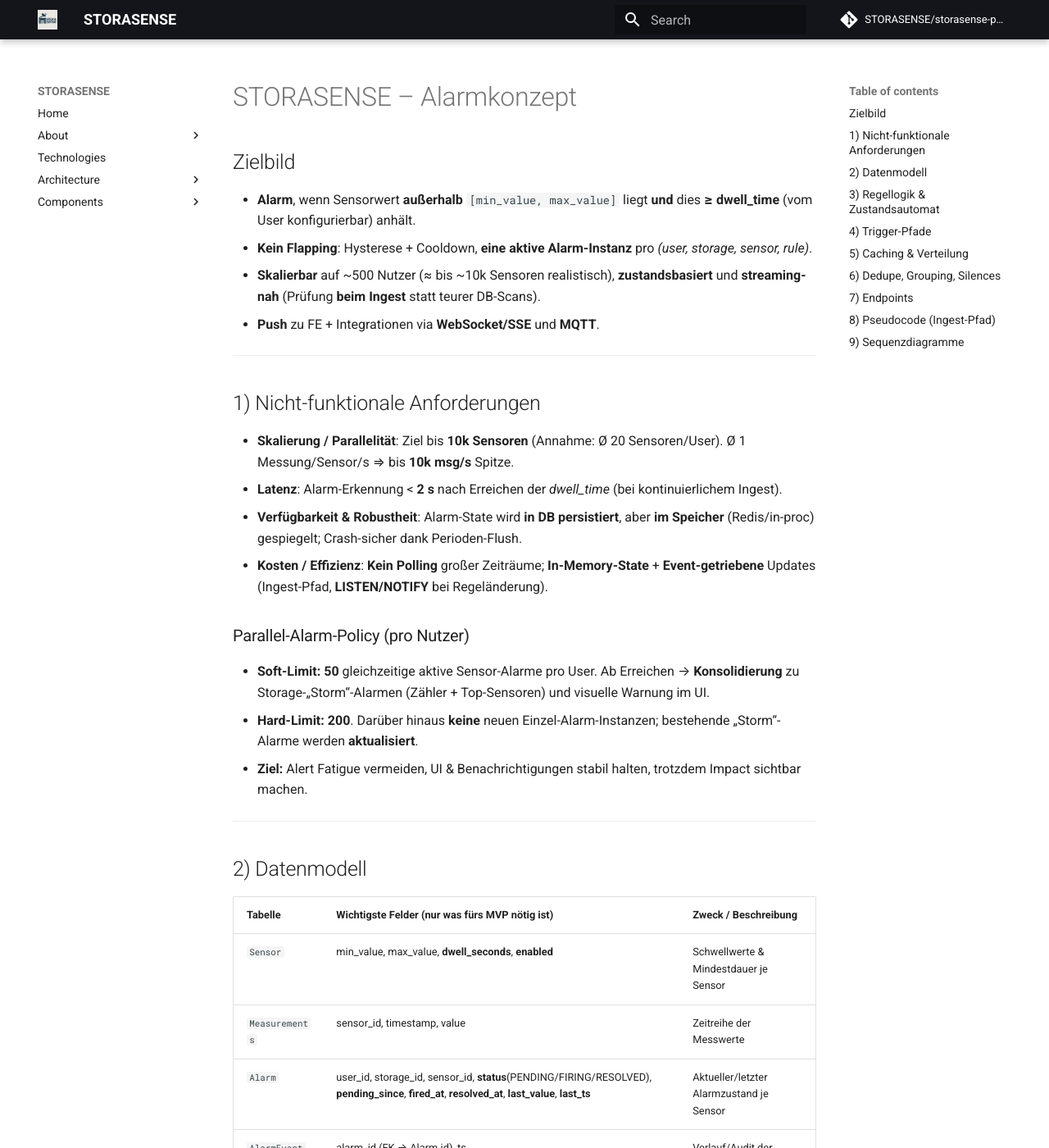
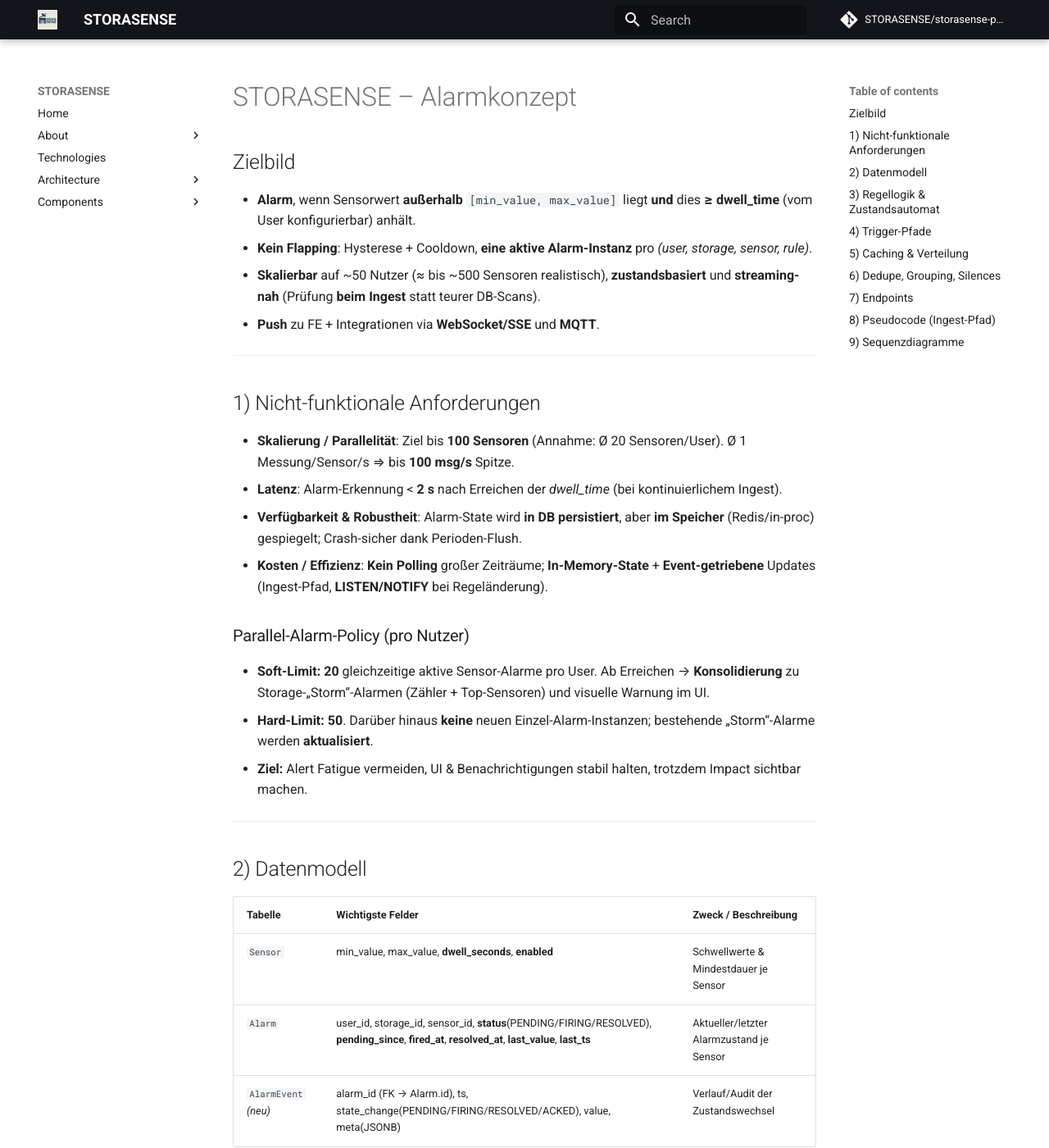
Before and after one commit to STORASENSE/storasense-platform, an MkDocs documentation site: the page built from docs/docs/alarm.md, in a window 1280 px wide and 1400 px high. Shown: the whole window at 82% size. Built offline with MkDocs 1.6.1 and Material for MkDocs 9.7.7, drawn with Linux system fonts in a browser that asks for light colours; comment, search, counter and statistics services are not loaded; some of the changed text lies outside the part shown.

Commit message:
fix: text slightly modified

```diff
--- a/docs/docs/alarm.md
+++ b/docs/docs/alarm.md
@@ -3,30 +3,29 @@
 ## Zielbild
 - **Alarm**, wenn Sensorwert **außerhalb** `[min_value, max_value]` liegt **und** dies **≥ dwell_time** (vom User konfigurierbar) anhält.
 - **Kein Flapping**: Hysterese + Cooldown, **eine aktive Alarm-Instanz** pro *(user, storage, sensor, rule)*.
-- **Skalierbar** auf ~500 Nutzer (≈ bis ~10k Sensoren realistisch), **zustandsbasiert** und **streaming-nah** (Prüfung **beim Ingest** statt teurer DB-Scans).
+- **Skalierbar** auf ~50 Nutzer (≈ bis ~500 Sensoren realistisch), **zustandsbasiert** und **streaming-nah** (Prüfung **beim Ingest** statt teurer DB-Scans).
 - **Push** zu FE + Integrationen via **WebSocket/SSE** und **MQTT**.
 
 ---
 
 ## 1) Nicht-funktionale Anforderungen
-- **Skalierung / Parallelität**: Ziel bis **10k Sensoren** (Annahme: Ø 20 Sensoren/User). Ø 1 Messung/Sensor/s ⇒ bis **10k msg/s** Spitze.
+- **Skalierung / Parallelität**: Ziel bis **100 Sensoren** (Annahme: Ø 20 Sensoren/User). Ø 1 Messung/Sensor/s ⇒ bis **100 msg/s** Spitze.
 - **Latenz**: Alarm-Erkennung < **2 s** nach Erreichen der *dwell_time* (bei kontinuierlichem Ingest).
 - **Verfügbarkeit & Robustheit**: Alarm-State wird **in DB persistiert**, aber **im Speicher** (Redis/in-proc) gespiegelt; Crash-sicher dank Perioden-Flush.
 - **Kosten / Effizienz**: **Kein Polling** großer Zeiträume; **In-Memory-State** + **Event-getriebene** Updates (Ingest-Pfad, **LISTEN/NOTIFY** bei Regeländerung).
 
 ### Parallel-Alarm-Policy (pro Nutzer)
-- **Soft-Limit:** **50** gleichzeitige aktive Sensor-Alarme pro User. Ab Erreichen → **Konsolidierung** zu Storage-„Storm“-Alarmen (Zähler + Top-Sensoren) und visuelle Warnung im UI.
-- **Hard-Limit:** **200**. Darüber hinaus **keine** neuen Einzel-Alarm-Instanzen; bestehende „Storm“-Alarme werden **aktualisiert**.
+- **Soft-Limit:** **20** gleichzeitige aktive Sensor-Alarme pro User. Ab Erreichen → **Konsolidierung** zu Storage-„Storm“-Alarmen (Zähler + Top-Sensoren) und visuelle Warnung im UI.
+- **Hard-Limit:** **50**. Darüber hinaus **keine** neuen Einzel-Alarm-Instanzen; bestehende „Storm“-Alarme werden **aktualisiert**.
 - **Ziel:** Alert Fatigue vermeiden, UI & Benachrichtigungen stabil halten, trotzdem Impact sichtbar machen.
 
 ---
 
 ## 2) Datenmodell
 
-| Tabelle          | Wichtigste Felder (nur was fürs MVP nötig ist)                                      | Zweck / Beschreibung                     |
-|------------------|--------------------------------------------------------------------------------------|------------------------------------------|
-| `Sensor`         | min_value, max_value, **dwell_seconds**, **enabled**                                 | Schwellwerte & Mindestdauer je Sensor    |
-| `Measurements`   | sensor_id, timestamp, value                                                          | Zeitreihe der Messwerte                  |
+| Tabelle          | Wichtigste Felder                                      | Zweck / Beschreibung                     |
+|------------------|-------------------------------------------------------------------------------------|------------------------------------------|
+| `Sensor`         | min_value, max_value, **dwell_seconds**, **enabled**                                | Schwellwerte & Mindestdauer je Sensor    |
 | `Alarm`          | user_id, storage_id, sensor_id, **status**(PENDING/FIRING/RESOLVED), **pending_since**, **fired_at**, **resolved_at**, **last_value**, **last_ts** | Aktueller/letzter Alarmzustand je Sensor |
 | `AlarmEvent` *(neu)* | alarm_id (FK → Alarm.id), ts, state_change(PENDING/FIRING/RESOLVED/ACKED), value, meta(JSONB) | Verlauf/Audit der Zustandswechsel        |
 
```
Also changed, not shown: other parts of docs/docs/alarm.md (+1 -1 lines).
